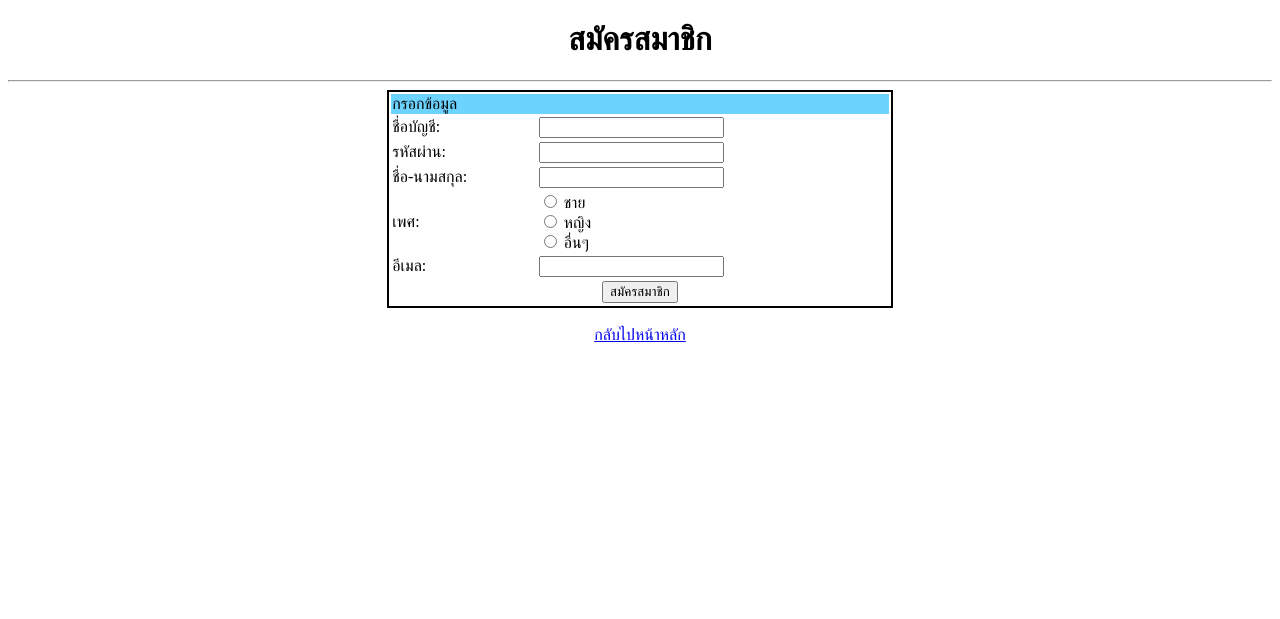
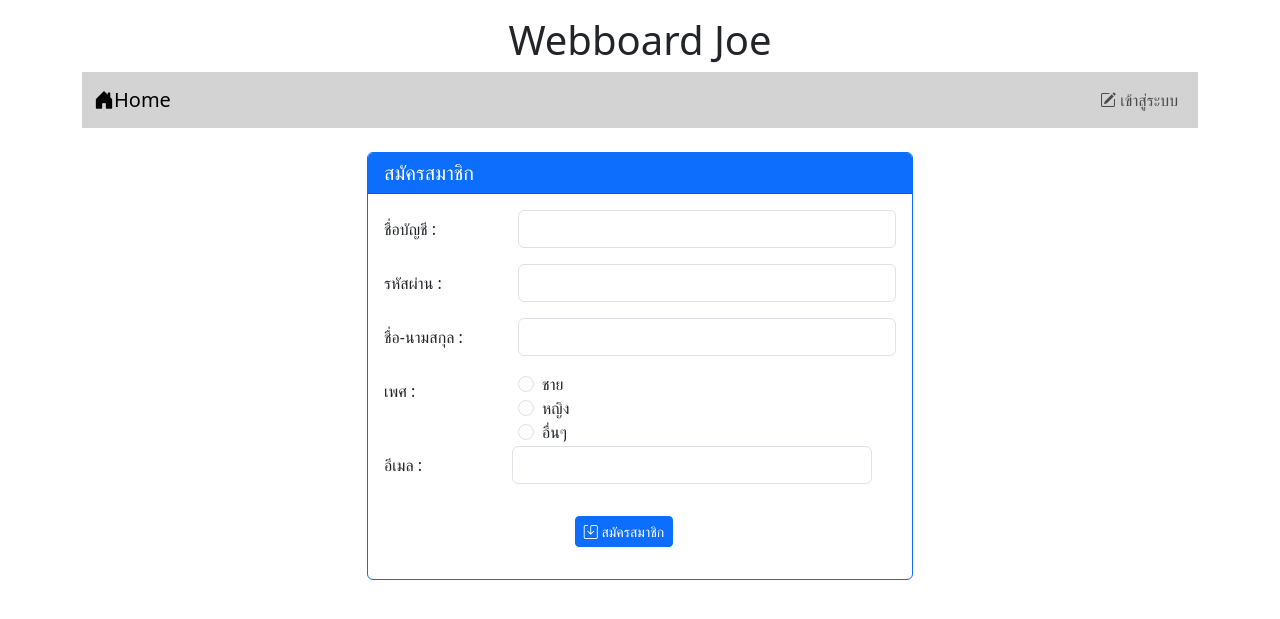
Before and after one commit to NirapatJK/Nirapat, a PHP site: page /register.php in a window 1280 px wide. Shown: the top 619 px of the page. Run offline with PHP 8.4, Linux system fonts and the light colour scheme.

Commit message:
register update
update performance

```diff
--- a/register.php
+++ b/register.php
@@ -11,9 +11,77 @@ if(isset($_SESSION['id'])){
     <meta charset="UTF-8">
     <meta name="viewport" content="width=device-width, initial-scale=1.0">
     <title>Register</title>
+    <link href="https://cdn.jsdelivr.net/npm/bootstrap@5.3.3/dist/css/bootstrap.min.css" rel="stylesheet" integrity="sha384-QWTKZyjpPEjISv5WaRU9OFeRpok6YctnYmDr5pNlyT2bRjXh0JMhjY6hW+ALEwIH" crossorigin="anonymous">
+    <script src="https://cdn.jsdelivr.net/npm/bootstrap@5.3.3/dist/js/bootstrap.bundle.min.js" integrity="sha384-YvpcrYf0tY3lHB60NNkmXc5s9fDVZLESaAA55NDzOxhy9GkcIdslK1eN7N6jIeHz" crossorigin="anonymous"></script>
+    <link rel="stylesheet" href="https://cdn.jsdelivr.net/npm/bootstrap-icons@1.11.3/font/bootstrap-icons.min.css">
 </head>
 <body>
-    <h1 style="text-align: center;">สมัครสมาชิก</h1>
+    <div class="container-lg">
+    <h1 style="text-align: center;" class="mt-3">Webboard Joe</h1>
+    <?php include "nav.php";?>
+      <div class="row mt-4">
+         <div class="col-sm-10 col-md-8 col-lg-6 mx-auto">
+           <div class="card border-primary ">
+              <form action="register_save.php" method="post">
+              <h5 class="card-header bg-primary text-white">สมัครสมาชิก</h5>
+              <div class="card-body">
+                <div class="row mb-3">
+                    <label class="col-lg-3 col-form-label" for="login">ชื่อบัญชี :</label>
+                    <div class="col-lg-9">
+                        <input id="login" type="text" name="login" class="form-control" required>
+                    </div>
+                </div>
+
+                <div class="row mb-3">
+                    <label class="col-lg-3 col-form-label" for="pwd">รหัสผ่าน :</label>
+                    <div class="col-lg-9">
+                        <input id="pwd" type="password" name="pwd" class="form-control" required>
+                    </div>
+                </div>
+
+                <div class="row mb-3">
+                    <label class="col-lg-3 col-form-label" for="name">ชื่อ-นามสกุล :</label>
+                    <div class="col-lg-9">
+                        <input id="name" type="text" name="name" class="form-control" required>
+                    </div>
+                </div>
+
+                <div class="row mb-3">
+                    <label class="col-lg-3 col-form-label" for="gender">เพศ :</label>
+                    <div class="col-lg-9">
+                    <div class="form-check">
+                        <input type="radio" name="gender" value="m" class="form-check-input" required>
+                        ชาย <br>
+                        <input type="radio" name="gender" value="f" class="form-check-input" required>
+                        หญิง <br>
+                        <input type="radio" name="gender" value="o" class="form-check-input" required>
+                        อื่นๆ <br>
+                    </div>
+                </div>
+
+                <div class="row mb-3">
+                    <label class="col-lg-3 col-form-label" for="email">อีเมล :</label>
+                    <div class="col-lg-9">
+                        <input id="email" type="email" name="email" class="form-control" required>
+                    </div>
+                </div>
+
+                <div class="row">
+                    <div class="mt-3 d-flex justify-content-center">
+                        <button type="submit" class="btn btn-primary btn-sm me-2">
+                            <i class="bi bi-save"></i> สมัครสมาชิก
+                        </button>
+                    </div>
+                </div>
+              </div>
+              </form>
+           </div>
+         </div>
+      </div>
+    </div>
+
+
+    <!--<h1 style="text-align: center;">สมัครสมาชิก</h1>
     <hr>
     <table style="border: 2px solid black; width: 40%;" align="center">
         <tr><td colspan="2" style="background-color: #6CD2FE;">กรอกข้อมูล</td></tr>
@@ -35,6 +103,6 @@ if(isset($_SESSION['id'])){
     <br>
     <div style="text-align: center;">
          <a href="index.php">กลับไปหน้าหลัก</a>
-    </div>
+    </div>-->
 </body>
 </html>
```
Also changed, not shown: login.php (+7 -1 lines), register_save.php (added, +14 -0 lines), verify.php (+14 -8 lines).
